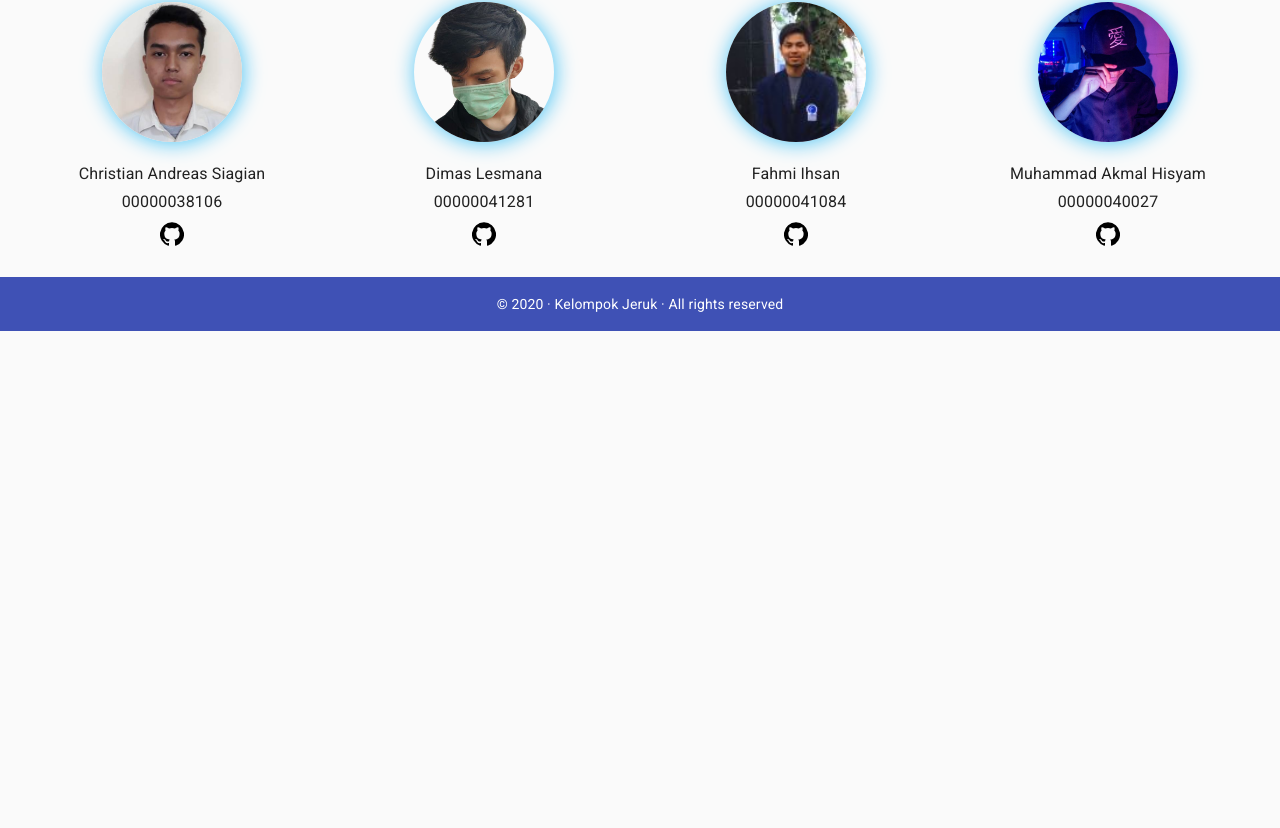
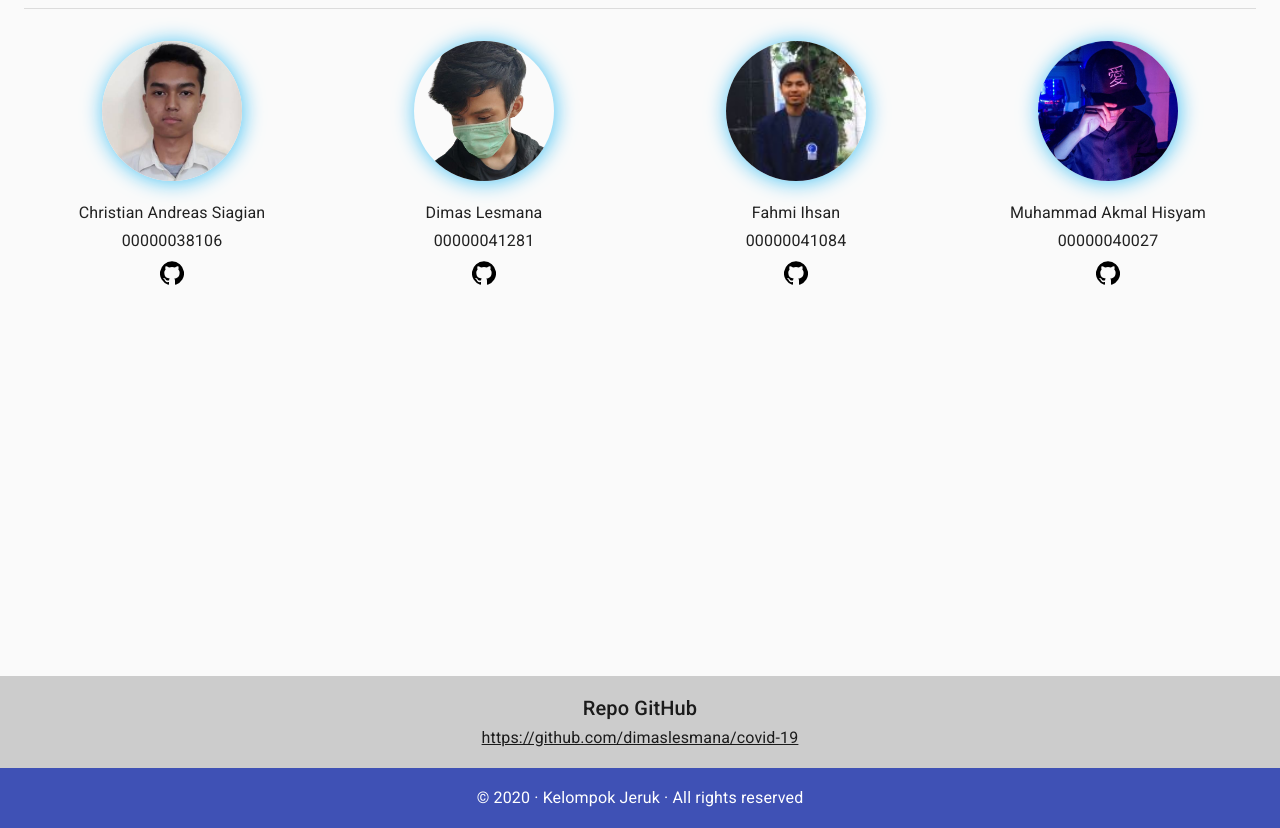
Before and after one commit to dimaslesmana/covid-19, a React (Create React App) app: page /aboutus in a window 1280 px wide. Shown: the part 206-1034 px from the top of the page. Before the commit the page ends 800 px from the top, so only its background shows below. Built offline with nearby package versions, Linux system fonts and the light colour scheme.

Commit message:
added Sub-Footer

```diff
--- a/src/App.css
+++ b/src/App.css
@@ -21,8 +21,20 @@
 
 /*** FOOTER ***/
 .Footer {
-    color: white;
+    color: #fff;
     background-color: #3f51b5;
-    padding: 3px;
+    padding: 16px;
     text-align: center;
 }
+
+.Sub-Footer {
+    background-color: #cccccc;
+    width: 100%;
+    padding: 16px;
+    text-align: center;
+    color: rgba(0, 0, 0, 0.87);;
+}
+
+.Sub-Footer a {
+    color: rgba(0, 0, 0, 0.87);;
+}
--- a/src/components/Footer.jsx
+++ b/src/components/Footer.jsx
@@ -1,12 +1,23 @@
-import React from 'react';
+import React, { Fragment } from 'react';
+import { Typography } from '@material-ui/core';
 
 const Footer = () => {
   return (
-    <div className="Footer">
-      <p>
-        &copy; {new Date().getFullYear()} · Kelompok Jeruk · All rights reserved
-      </p>
-    </div>
+    <Fragment>
+      <div className="Sub-Footer">
+        <Typography variant="h6">
+          Repo GitHub
+        </Typography>
+        <Typography variant="subtitle1">
+          <a href="https://github.com/dimaslesmana/covid-19" target="_blank" rel="noreferrer">https://github.com/dimaslesmana/covid-19</a>
+        </Typography>
+      </div>
+      <div className="Footer">
+        <Typography variant="subtitle1">
+          &copy; {new Date().getFullYear()} · Kelompok Jeruk · All rights reserved
+        </Typography>
+      </div>
+    </Fragment>
   );
 }
 
--- a/src/components/aboutUs/AboutUs.css
+++ b/src/components/aboutUs/AboutUs.css
@@ -51,3 +51,9 @@
 #photoProfil4 {
     background-image: url(./images/00000040027.jpg);
 }
+
+@media only screen and (min-width: 600px) {
+    .About-Us {
+        min-height: 100vh;
+    }
+}
--- a/src/components/aboutUs/AboutUs.jsx
+++ b/src/components/aboutUs/AboutUs.jsx
@@ -12,7 +12,7 @@ const AboutUs = () => {
         <Typography variant="subtitle1">{props.nama}</Typography>
         <Typography variant="subtitle1" gutterBottom>{props.nim}</Typography>
         <Typography>
-          <a href={props.akun}>
+          <a href={props.akun} target="_blank" rel="noreferrer">
             <i><GitHubIcon className="gitIcon" /></i>
           </a>
         </Typography>
@@ -21,8 +21,10 @@ const AboutUs = () => {
   }
 
   return (
+    <div className="About-Us">
       <div className="Root">
           <Typography variant="h2" gutterBottom>Kelompok Jeruk</Typography>
+          <Typography variant="h6" gutterBottom>IF300-C/CL</Typography>
           <Divider />
           <Grid container spacing={2}>
             <Grid item sm={3} xs={12}>
@@ -59,6 +61,7 @@ const AboutUs = () => {
             </Grid>
           </Grid>
       </div>
+    </div>
   )
 }
 
```
